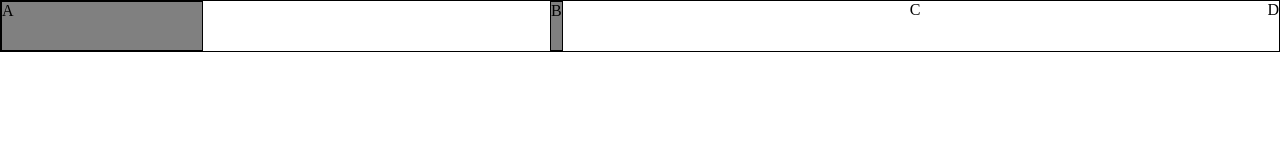
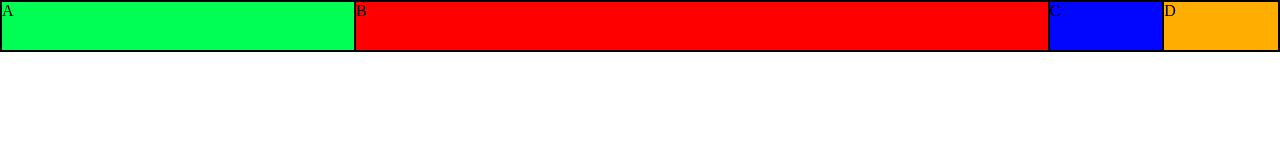
Before and after one commit to kidchang93/html, a plain HTML site: page CSS/css_test/Flex&Grid_1.html in a window 1280 px wide. Drawn offline with Linux system fonts and the light colour scheme.

Commit message:
Flex&Grid 수정

```diff
--- a/CSS/css_test/Flex&Grid_1.html
+++ b/CSS/css_test/Flex&Grid_1.html
@@ -19,13 +19,23 @@
 			}
 			.item1 {
 				border: 1px solid black;
-				width: 200px;
-				background-color: grey;
+				background-color: rgb(0, 255, 85);
+				flex-grow: 1;
 			}
 			.item2 {
 				border: 1px solid black;
-
-				background-color: grey;
+				flex-grow: 2;
+				background-color: rgb(255, 0, 0);
+			}
+			.item3 {
+				border: 1px solid black;
+				background-color: rgb(2, 6, 255);
+				flex-grow: 0.3;
+			}
+			.item4 {
+				border: 1px solid black;
+				background-color: rgb(255, 174, 0);
+				flex-grow: 0.3;
 			}
 		</style>
 	</head>
```
